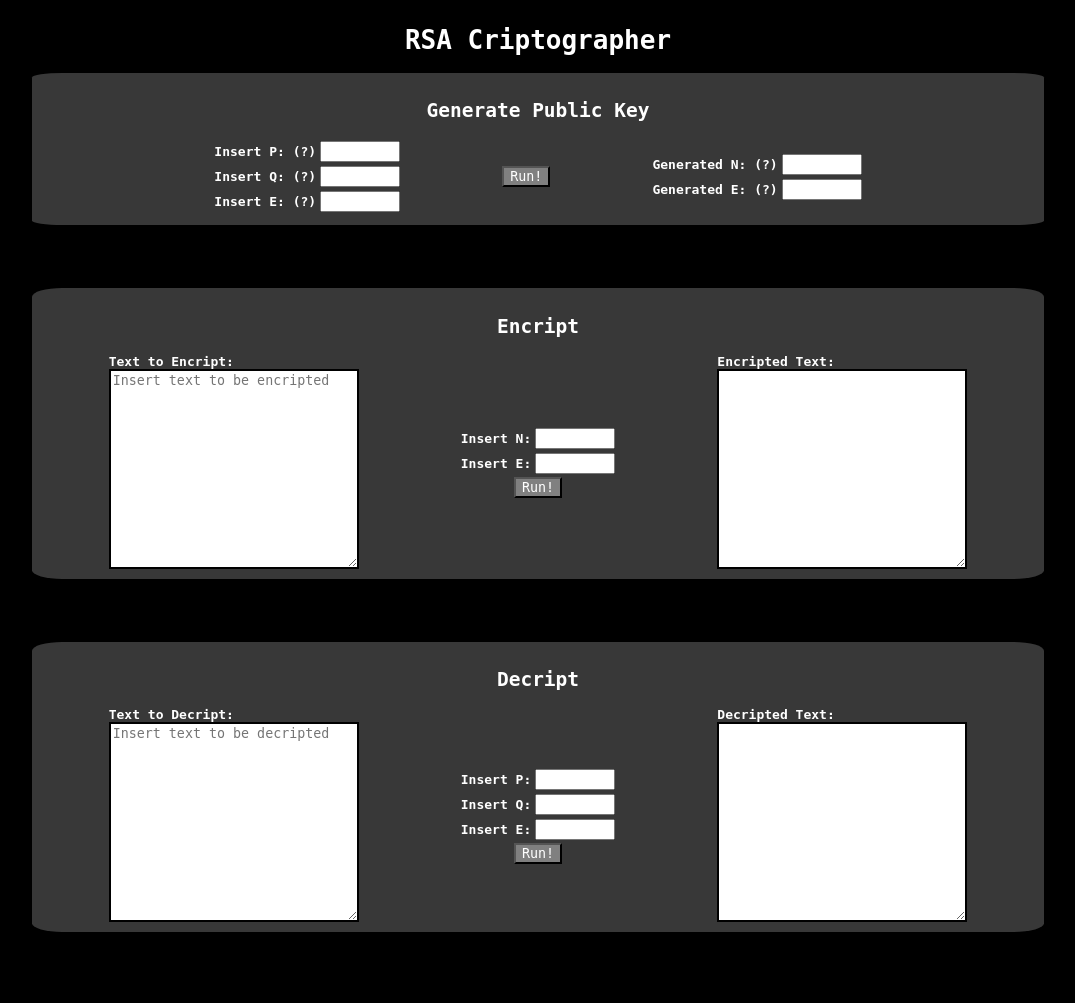
After one commit to pedrovictor48/RSA-Web, a PHP site: page /index.html in a window 1280 px wide. The commit adds this page. Shown: the whole page, without its empty margins (102-1177 px from the left). Run offline with PHP 8.4, Linux system fonts and the light colour scheme.

Commit message:
Add files via upload

```diff
--- /dev/null
+++ b/index.html
@@ -0,0 +1,127 @@
+<!DOCTYPE html>
+<html lang="en">
+<head>
+    <meta charset="UTF-8">
+    <meta http-equiv="X-UA-Compatible" content="IE=edge">
+    <meta name="viewport" content="width=device-width, initial-scale=1.0">
+    <title>RSA Criptographer</title>
+    <link href="style.css" rel="stylesheet">
+</head>
+<body>
+    <h1>RSA Criptographer</h1>
+    <div class="outer-center">
+        <h2>Generate Public Key</h2>
+        <b id="msg-erro"></b>
+        <div class="center">
+            <table>
+                <tr>
+                    <th title="P is a big prime number that is used to compose N the RSA&#013modulus (N = P*Q) and T = (P - 1)*(Q - 1) is used to decript too">Insert P: <b class="pequeno-hover">(?)</b> </th>
+                    <td>
+                        <input id="pubP" class="number-input" type="number">
+                    </td>
+                </tr>
+                <tr>
+                    <th title="Q is the other prime number that is also used to decript&#013a message and generate the RSA modulus N">Insert Q: <b class="pequeno-hover">(?)</b></th>
+                    <td>
+                        <input id="pubQ" class="number-input" type="number">
+                    </td>
+                </tr>
+                <tr>
+                    <th title="E is an integer that should be coprime with (P - 1)*(Q - 1), this&#013is because we need to generate a modular inverse of E mod (P - 1)*(Q - 1)">Insert E: <b class="pequeno-hover">(?)</b></th>
+                    <td>
+                        <input id="pubE" class="number-input" type="number">
+                    </td>
+                </tr>
+            </table>
+            <button id="public-key-button" onclick="gerarPublica()">Run!</button>
+
+            <table>
+                <tr>
+                    <th title="(P * Q), the public key used to Encript messages">Generated N: <b class="pequeno-hover">(?)</b></th>
+                    <td>
+                        <input id="showN" class="number-input" readonly="true">
+                    </td>
+                </tr>
+                <tr>
+                    <th title="It is the E itself.">Generated E: <b class="pequeno-hover">(?)</b></th>
+                    <td>
+                        <input id="showE" class="number-input" readonly="true">
+                    </td>
+                </tr>
+            </table>
+        </div>
+    </div>
+
+    <div class="outer-center">
+        <h2>Encript</h2>
+        <b id="msg-erro-enc"></b>
+        <div class="center">
+            <div class="box-texto">
+                <b>Text to Encript:</b>
+                <textarea id="texto-encriptar" class="area-texto" placeholder="Insert text to be encripted"></textarea>
+            </div>
+            <div class="inner-center">
+                <table>
+                    <tr>
+                        <th>Insert N:</th>
+                        <td>
+                            <input id="N" class="number-input" type="number">
+                        </td>
+                    </tr>
+                    <tr>
+                        <th>Insert E:</th>
+                        <td>
+                            <input id="encE" class="number-input" type="number">
+                        </td>
+                    </tr>
+                </table>
+                <button class="vertical-run" onclick="encriptar()">Run!</button>
+            </div>
+            <div class="box-texto">
+                <b>Encripted Text:</b>
+                <textarea id="texto-encriptado" class="area-texto" readonly="true"></textarea>
+            </div>
+        </div>
+    </div>
+
+    <div class="outer-center">
+        <h2>Decript</h2>
+        <b id="msg-erro-dec"></b>
+        <div class="center">
+            <div class="box-texto">
+                <b>Text to Decript:</b>
+                <textarea id="texto-decriptar" class="area-texto" placeholder="Insert text to be decripted"></textarea>
+            </div>
+            <div class="inner-center">
+                <table>
+                    <tr>
+                        <th>Insert P:</th>
+                        <td>
+                            <input id="P" class="number-input" type="number">
+                        </td>
+                    </tr>
+                    <tr>
+                        <th>Insert Q:</th>
+                        <td>
+                            <input id="Q" class="number-input" type="number">
+                        </td>
+                    </tr>
+                    <tr>
+                        <th>Insert E:</th>
+                        <td>
+                            <input id="E" class="number-input" type="number">
+                        </td>
+                    </tr>
+                </table>
+                <button class="vertical-run" onclick="decriptar()">Run!</button>
+            </div>
+            <div class="box-texto">
+                <b>Decripted Text:</b>
+                <textarea id="texto-decriptado" class="area-texto" readonly="true"></textarea>
+            </div>
+        </div>
+    </div>
+</body>
+
+<script src="script.js"></script>
+</html>
--- a/style.css
+++ b/style.css
@@ -1,5 +1,14 @@
 * {
     font-family: monospace;
+    color:white;
+    box-sizing: border-box;
+}
+
+body {
+    display: flex;
+    flex-direction: column;
+    background-color: black;
+    align-items: center;
 }
 
 input::-webkit-outer-spin-button,
@@ -8,52 +17,62 @@ input::-webkit-inner-spin-button {
   margin: 0;
 }
 
-.number-input {
-    width: 80px;
+h1 {
     text-align: center;
 }
 
-.box-texto {
-    text-align: left;
-    height: fit-content;
-}
-
-.area-texto {
-    width: 350px;
-    height: 250px;
+.outer-center {
+    display: flex;
+    flex-direction: column;
+    align-items: center;
+    width: 80%;
+    max-width: 1200px;
+    background-color: rgb(56, 56, 56);
+    margin-bottom: 5%;
+    padding: 10px;
+    border-radius: 3%;
 }
 
 .center {
+    width: 100%;
+    display: flex;
+    align-items: center;
     justify-content: center;
-    text-align: center;
-    margin-bottom: 50px;
+}
+
+div.center > * {
+    margin-left: 5%;
+    margin-right: 5%;
 }
 
 .inner-center {
     display: flex;
     flex-direction: column;
     align-items: center;
-    justify-content: center;
-    margin-left: 100px;
-    margin-right: 100px;
+}
+
+.box-texto {
+    display: flex;
+    flex-direction: column;
+    justify-content: left;
+}
+
+.area-texto {
+    min-height: 200px;
+    min-width: 250px;
+    border: 2px solid black;
+}
+
+.number-input {
+    max-width: 80px;
 }
 
 button {
-    font-weight: bold;
-    width: 150px;
+    background-color: grey;
 }
 
-.vertical-run {
-    width: 150px;
+@media only screen and (max-width: 1000px) {
+  .center {
+      flex-direction: column;
+  }
 }
-
-#public-key-button {
-    height: fit-content;
-    margin-left: 100px;
-    margin-right: 100px;
-}
-
-.pequeno-hover {
-    font-size: 10px;
-    color: red;
-}
```
